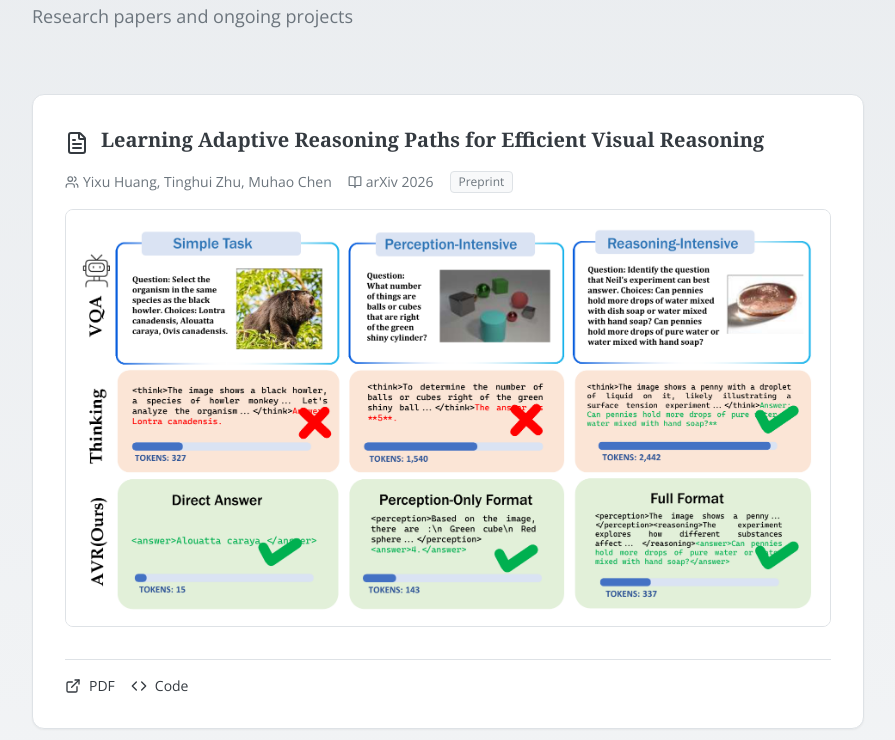
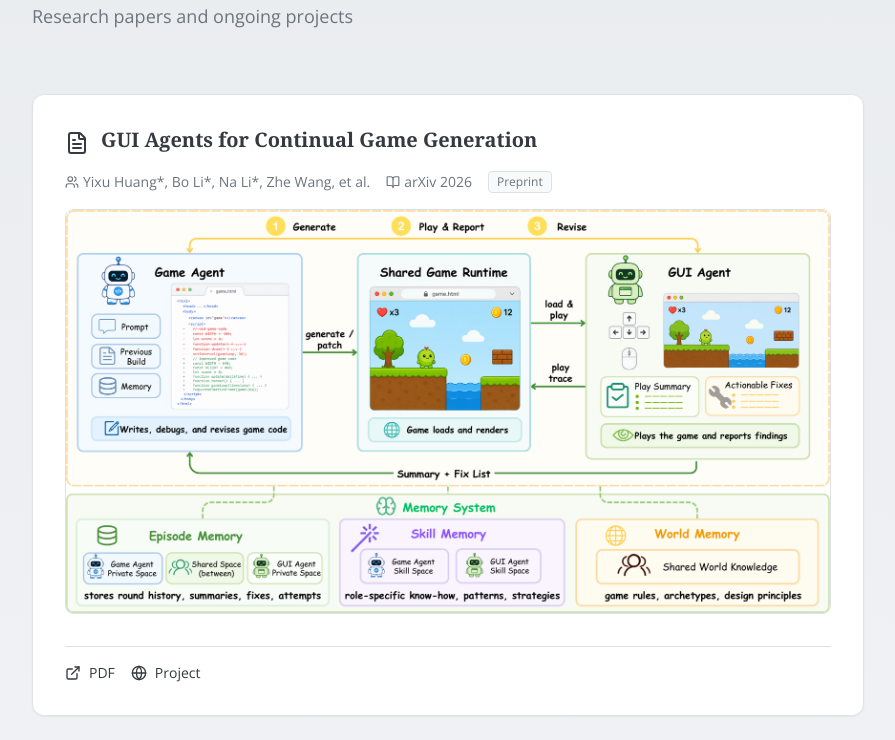
Before and after one commit to RunRiotComeOn/personal-homepage, a React (Vite) app: page / in a window 1280 px wide. Shown: the part 3660-4400 px from the top of the page, without its empty margins (192-1087 px from the left). Built offline with nearby package versions, Linux system fonts and the light colour scheme; a web font is replaced by a local one.

Commit message:
Add GUI agents game generation paper

```diff
--- a/src/sections/Publications.tsx
+++ b/src/sections/Publications.tsx
@@ -1,11 +1,23 @@
 import { useEffect, useRef } from 'react';
 import { gsap } from 'gsap';
 import { ScrollTrigger } from 'gsap/ScrollTrigger';
-import { FileText, Users, BookOpen, ExternalLink, Code } from 'lucide-react';
+import { FileText, Users, BookOpen, ExternalLink, Code, Globe } from 'lucide-react';
 
 gsap.registerPlugin(ScrollTrigger);
 
 const publications = [
+  {
+    title: 'GUI Agents for Continual Game Generation',
+    authors: 'Yixu Huang*, Bo Li*, Na Li*, Zhe Wang, et al.',
+    venue: 'arXiv 2026',
+    type: 'Preprint',
+    abstract: 'We study how GUI agents can make game generation more interactive and reliable by acting as both objective evaluators and subjective playtesters. We introduce PlaytestArena, a browser-based evaluation environment with 200 game generation tasks across eight genres, and Play2Code, a sustained coding-and-playing loop where a game agent and GUI agent share memory and iteratively improve playable games. Experiments show that Play2Code substantially improves rubric pass rates over single-pass and agentic-coding baselines, positioning game playtesting as a rich testbed for interactive code generation.',
+    image: import.meta.env.BASE_URL + 'play2code-overview.png',
+    links: {
+      pdf: 'https://arxiv.org/abs/2605.28258',
+      project: 'https://continual-game-generation.vercel.app/',
+    },
+  },
   {
     title: 'Learning Adaptive Reasoning Paths for Efficient Visual Reasoning',
     authors: 'Yixu Huang, Tinghui Zhu, Muhao Chen',
@@ -147,12 +159,26 @@ export default function Publications() {
                 {pub.links.pdf && (
                   <a
                     href={pub.links.pdf}
+                    target="_blank"
+                    rel="noopener noreferrer"
                     className="flex items-center gap-2 text-sm text-[#343a40] font-medium hover:text-black transition-colors"
                   >
                     <ExternalLink size={16} />
                     PDF
                   </a>
                 )}
+                {pub.links.project && (
+                  <a
+                    href={pub.links.project}
+                    target="_blank"
+                    rel="noopener noreferrer"
+                    className="flex items-center gap-2 text-sm text-[#343a40] font-medium hover:text-black transition-colors"
+                  >
+                    <Globe size={16} />
+                    Project
+                  </a>
+                )}
+                {pub.links.code && (
                   <a
                     href={pub.links.code}
                     target="_blank"
@@ -162,6 +188,7 @@ export default function Publications() {
                     <Code size={16} />
                     Code
                   </a>
+                )}
               </div>
             </div>
           ))}
```
Also changed, not shown: public/play2code-overview.png (added). Lines whose indentation alone changed are shown as unchanged.
